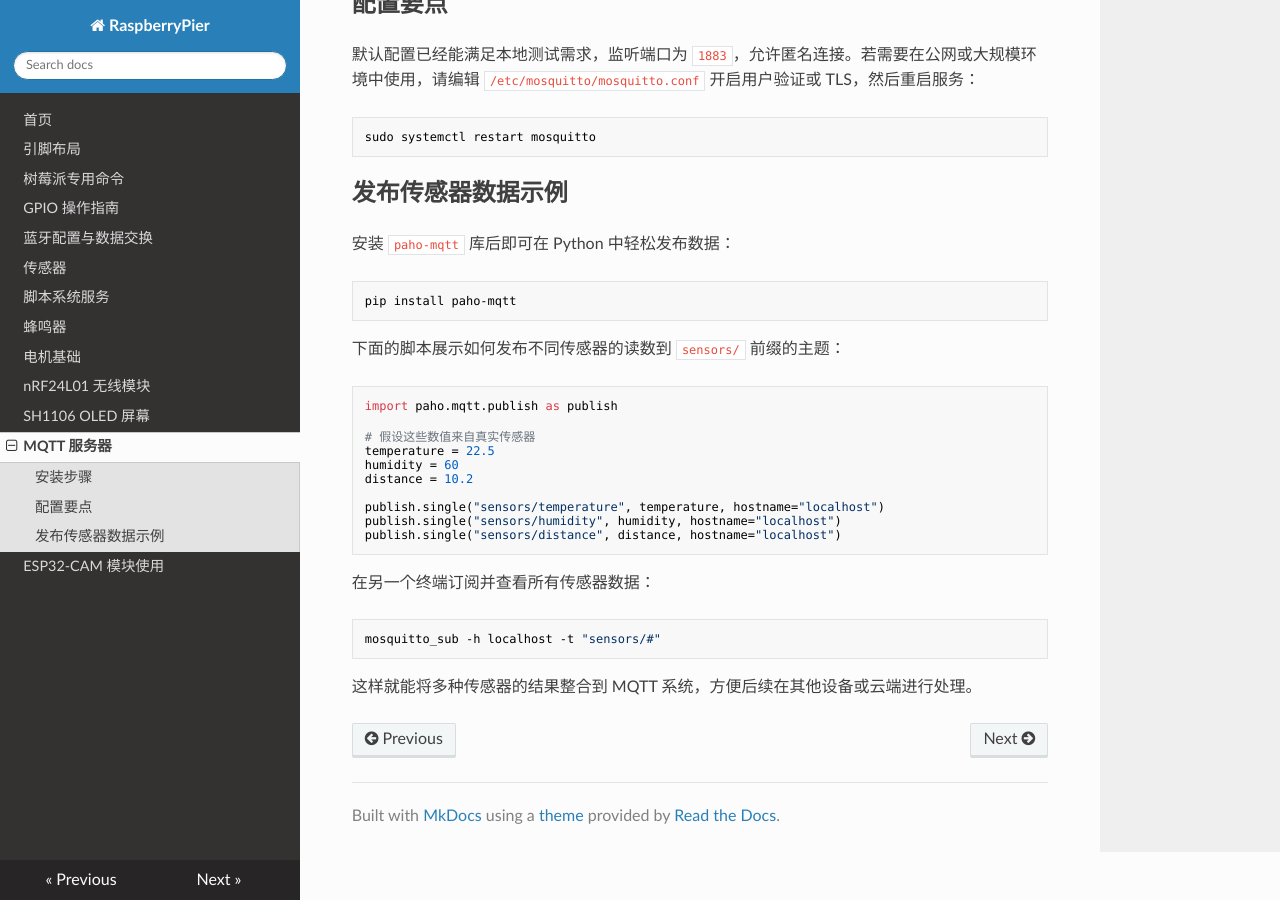
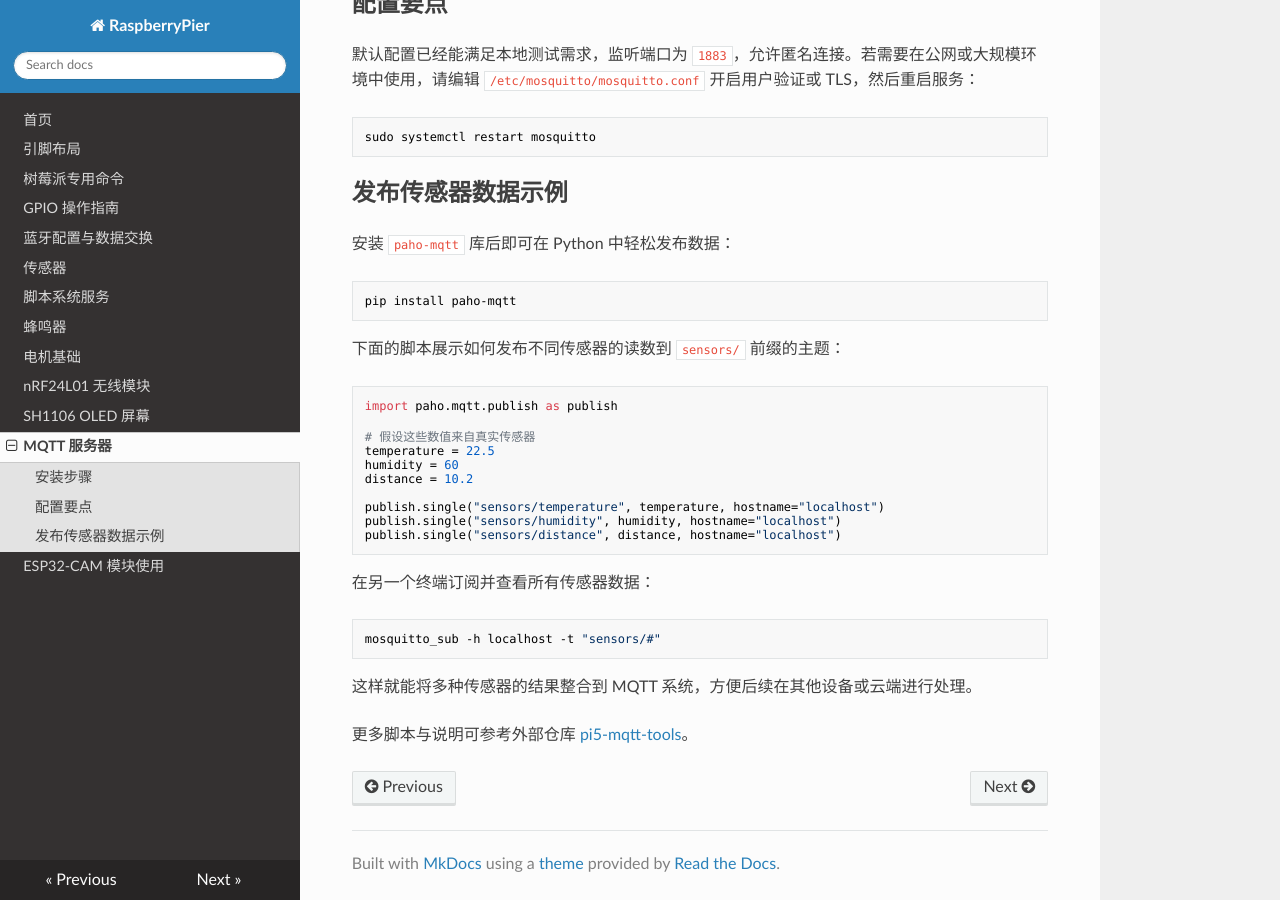
Before and after one commit to SwartzMss/RaspberryPier, an MkDocs documentation site: the page built from docs/mqtt.md, in a window 1280 px wide and 900 px high, scrolled down 561 px. Built offline with MkDocs 1.6.1, drawn with Linux system fonts in a browser that asks for light colours; nearby versions of some CDN libraries.

Commit message:
docs: link mqtt tools repo

````diff
--- a/docs/mqtt.md
+++ b/docs/mqtt.md
@@ -55,3 +55,5 @@ mosquitto_sub -h localhost -t "sensors/#"
 ```
 
 这样就能将多种传感器的结果整合到 MQTT 系统，方便后续在其他设备或云端进行处理。
+
+更多脚本与说明可参考外部仓库 [pi5-mqtt-tools](https://github.com/SwartzMss/pi5-mqtt-tools)。
````
